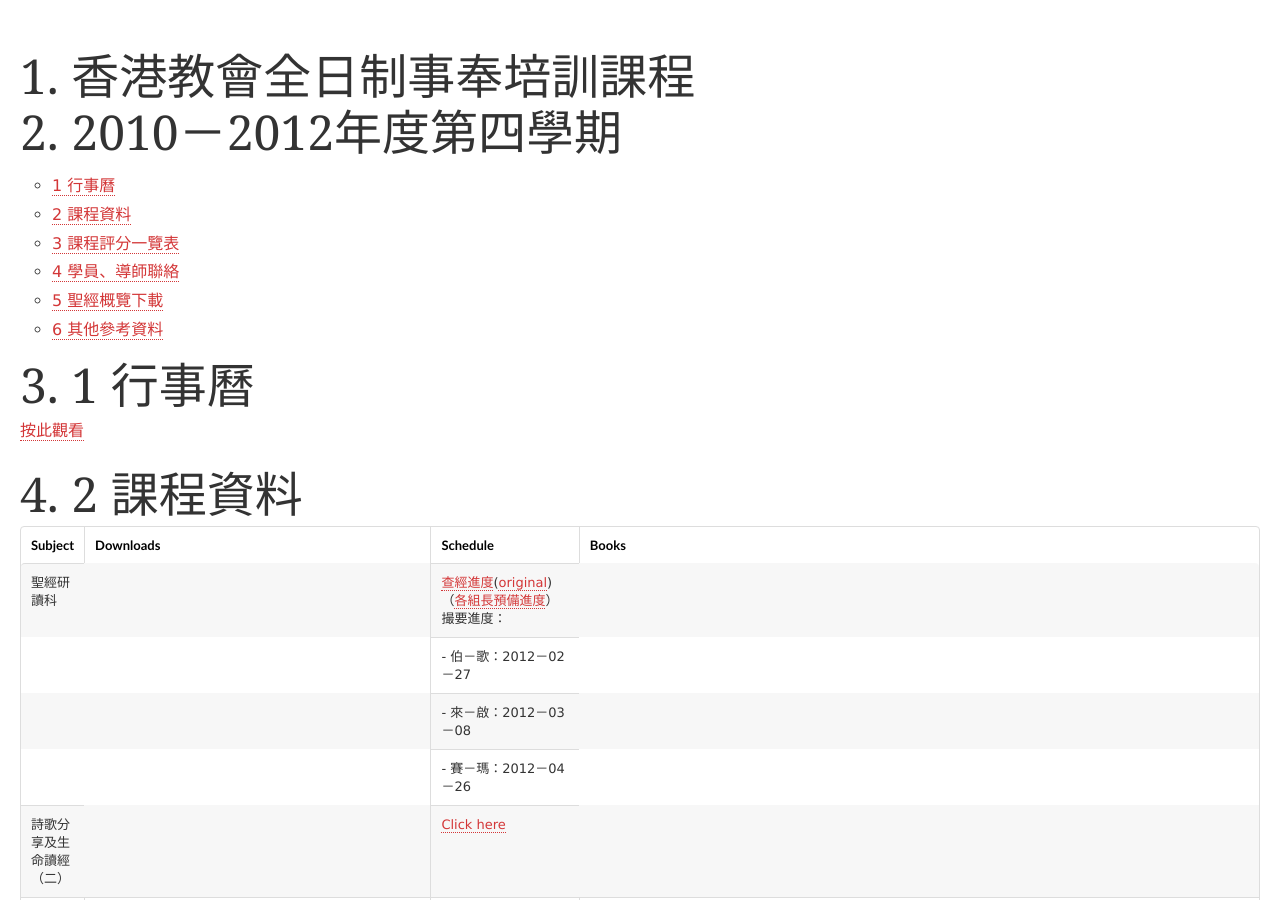
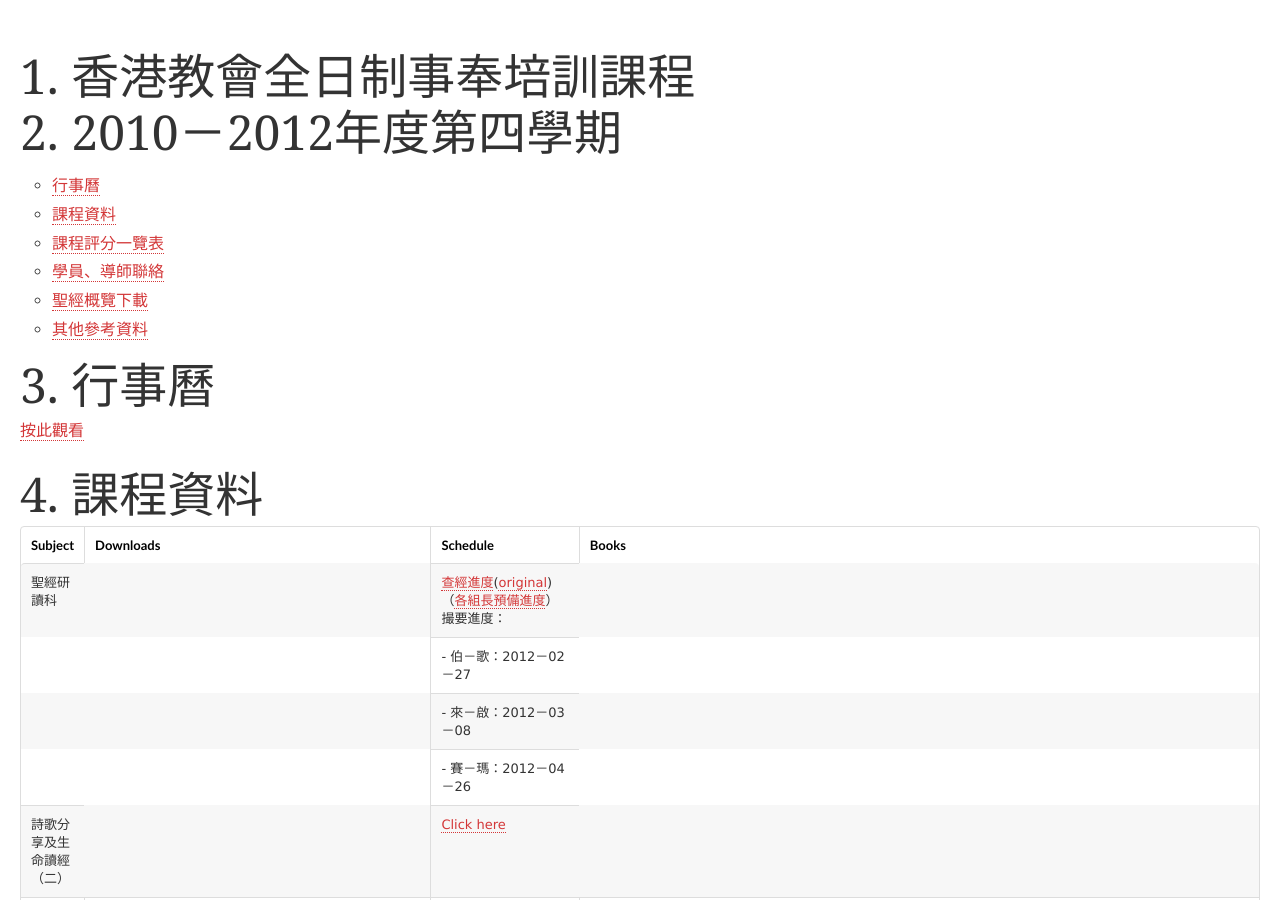
Before and after one commit to churchinhk/churchinhk.github.io, a Jekyll site: the page built from index.html, in a window 1280 px wide and 900 px high. Built offline with Jekyll 4.4.1, drawn with Linux system fonts in a browser that asks for light colours.

Commit message:
remove index.html header numbering

```diff
--- a/index.html
+++ b/index.html
@@ -17,17 +17,17 @@
 </div>
 <div id="TOC">
 <ul>
-<li><a href="#行事曆"><span class="toc-section-number">1</span> 行事曆</a></li>
-<li><a href="#課程資料"><span class="toc-section-number">2</span> 課程資料</a></li>
-<li><a href="#課程評分一覽表"><span class="toc-section-number">3</span> 課程評分一覽表</a></li>
-<li><a href="#學員導師聯絡"><span class="toc-section-number">4</span> 學員、導師聯絡</a></li>
-<li><a href="#聖經概覽下載"><span class="toc-section-number">5</span> 聖經概覽下載</a></li>
-<li><a href="#其他參考資料"><span class="toc-section-number">6</span> 其他參考資料</a></li>
+<li><a href="#行事曆">行事曆</a></li>
+<li><a href="#課程資料">課程資料</a></li>
+<li><a href="#課程評分一覽表">課程評分一覽表</a></li>
+<li><a href="#學員導師聯絡">學員、導師聯絡</a></li>
+<li><a href="#聖經概覽下載">聖經概覽下載</a></li>
+<li><a href="#其他參考資料">其他參考資料</a></li>
 </ul>
 </div>
-<h1 id="行事曆"><span class="header-section-number">1</span> 行事曆</h1>
+<h1 id="行事曆">行事曆</h1>
 <p><a href="https://www.google.com/calendar/embed?src=9k9n8g2dig19ji9fmksbjdpdko%40group.calendar.google.com&amp;ctz=Asia/Hong_Kong">按此觀看</a></p>
-<h1 id="課程資料"><span class="header-section-number">2</span> 課程資料</h1>
+<h1 id="課程資料">課程資料</h1>
 <table style="width:100%;">
 <colgroup>
 <col width="2%" />
@@ -160,7 +160,7 @@
 </tr>
 </tbody>
 </table>
-<h1 id="課程評分一覽表"><span class="header-section-number">3</span> 課程評分一覽表</h1>
+<h1 id="課程評分一覽表">課程評分一覽表</h1>
 <table style="width:100%;">
 <colgroup>
 <col width="14%" />
@@ -231,9 +231,9 @@
 </tr>
 </tbody>
 </table>
-<h1 id="學員導師聯絡"><span class="header-section-number">4</span> 學員、導師聯絡</h1>
+<h1 id="學員導師聯絡">學員、導師聯絡</h1>
 <p><a href="ContactList.xlsx">按此下載</a></p>
-<h1 id="聖經概覽下載"><span class="header-section-number">5</span> 聖經概覽下載</h1>
+<h1 id="聖經概覽下載">聖經概覽下載</h1>
 <table>
 <thead>
 <tr class="header">
@@ -321,7 +321,7 @@
 </tr>
 </tbody>
 </table>
-<h1 id="其他參考資料"><span class="header-section-number">6</span> 其他參考資料</h1>
+<h1 id="其他參考資料">其他參考資料</h1>
 <ul>
 <li><p><a href="http://www.fcbcorlando.org/files/%E8%88%8A%E7%B4%84%E5%B0%8E%E8%AB%96.pdf">舊約導論</a>－鍾智賢</p></li>
 <li><p><a href="http://www.fcbcorlando.org/files/%E6%96%B0%E7%B4%84%E5%B0%8E%E8%AB%96.pdf">新約導論</a>－鍾智賢</p></li>
```
Also changed, not shown: 1 other file.
